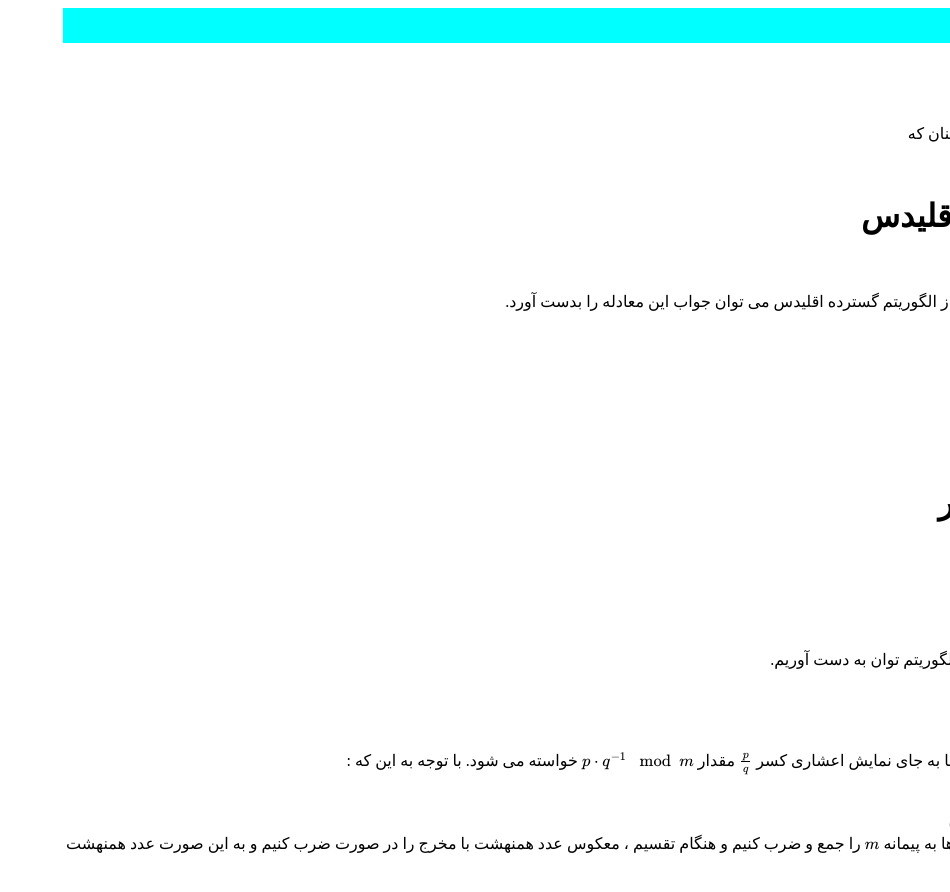
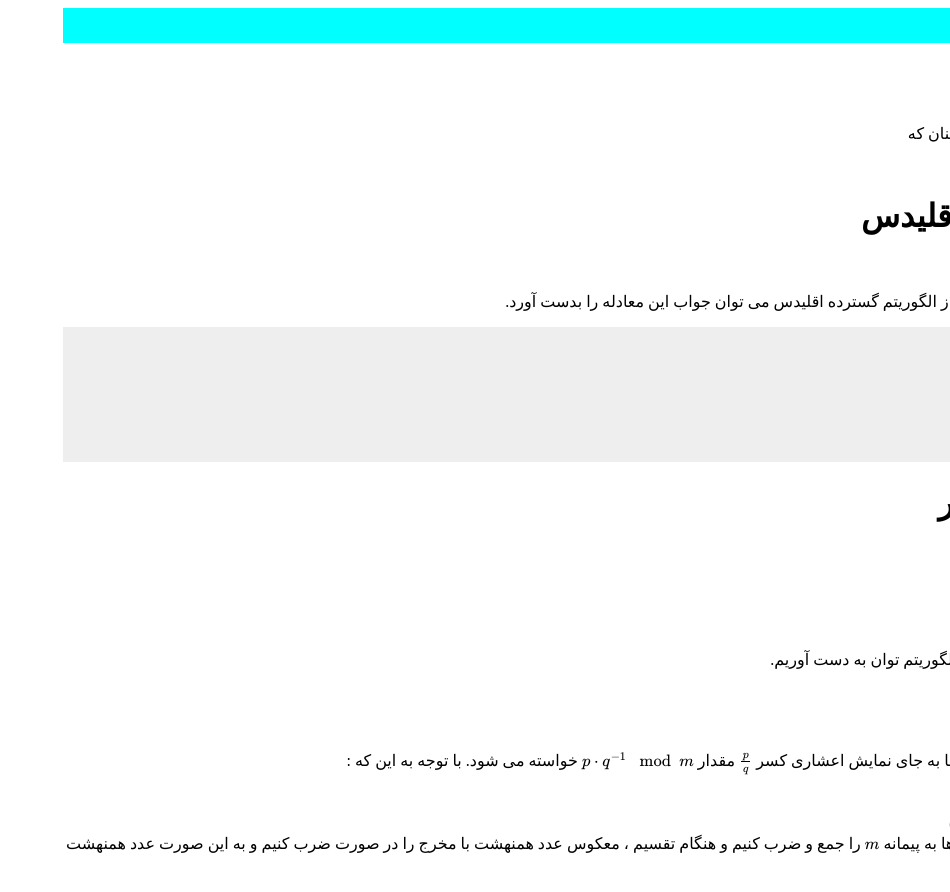
Before and after one commit to shaazzz/FarsiCP, a Jekyll site: the page built from wiki/algebra/modular_inverse.md, in a window 1280 px wide. Shown: the top 892 px of the page, without its empty margins (330-1280 px from the left). Built offline with Jekyll 4.4.1, drawn with Linux system fonts in a browser that asks for light colours; formulas are drawn with MathJax 3; our own code applies the rules of GitHub Pages for plain Markdown files.

Commit message:
Update Default.html

```diff
--- a/_layouts/Default.html
+++ b/_layouts/Default.html
@@ -30,7 +30,10 @@
           text-align: center;
           white-space: nowrap;
       }
-
+      pre{
+        dir: ltr;
+        background-color: #eeeeee
+      }
     </style>
   </head>
   <body dir="rtl">
```
